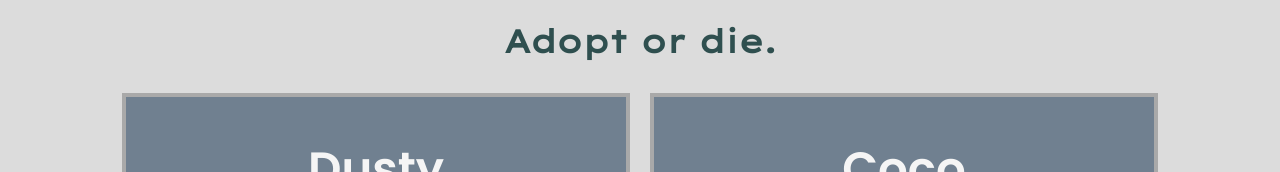
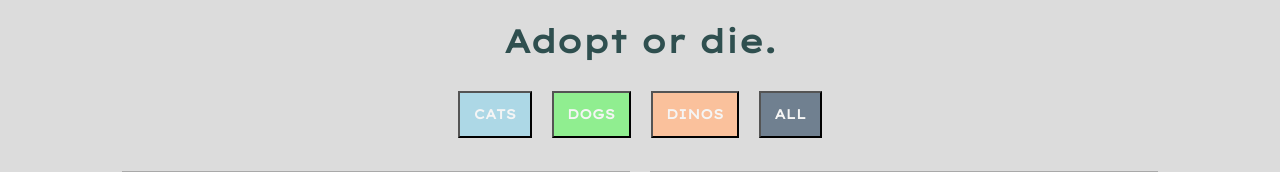
Before and after one commit to nathanieltylerowens/pet-adoption, a plain HTML site: page index.html in a window 1280 px wide. Shown: the top 172 px of the page. Drawn offline with Linux system fonts and the light colour scheme.

Commit message:
html and styling of buttons

```diff
--- a/index.html
+++ b/index.html
@@ -10,6 +10,12 @@
 </head>
 <body>
     <h1>Adopt or die.</h1>
+    <div class="buttons">
+        <button class="textButtons" id="catButton">CATS</button>
+        <button class="textButtons" id="dogButton">DOGS</button>
+        <button class="textButtons" id="dinoButton">DINOS</button>
+        <button class="textButtons" id ="allButton">ALL</button>
+    </div>
     <div id="pet-card"></div>
     <script src="main.js"></script>
 </body>
--- a/main.css
+++ b/main.css
@@ -1,6 +1,7 @@
 body{
     background-color: gainsboro;
-    justify-content: center;
+    text-align: center;
+    margin: 0 auto;
 }
 img{
     width: 300px;
@@ -21,6 +22,16 @@ p{
     font-size: 13pt;
     font-family: 'DM Sans', Helvetica, sans-serif;
     padding: 3px;
+}
+.buttons{
+    margin: 0px 0px 15px 0px;
+}
+.textButtons{
+    margin: 8px;
+    padding: 1em;
+    color: whitesmoke;
+    font-family: 'Lexend Giga', Helvetica, sans-serif;
+    font-weight: bold;
 }
 .cat{
     color: darkslategray;
@@ -70,6 +81,18 @@ p{
     background-color: #fac19c;
     /* border: 5px solid orangered; */
 }
+#catButton{
+    background-color: lightblue;
+}
+#dinoButton{
+    background-color: #fac19c;
+}
+#dogButton{
+    background-color: lightgreen;
+}
+#allButton{
+    background-color: slategray;
+}
 #pet-card{
     display: flex;
     flex-flow: row wrap;
```
